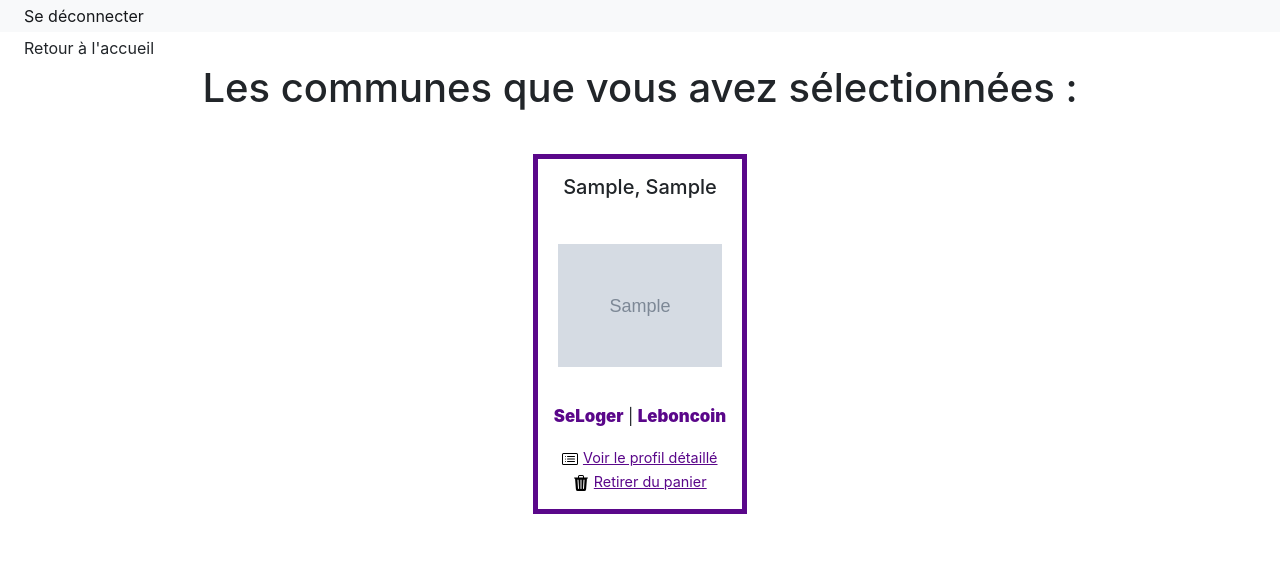
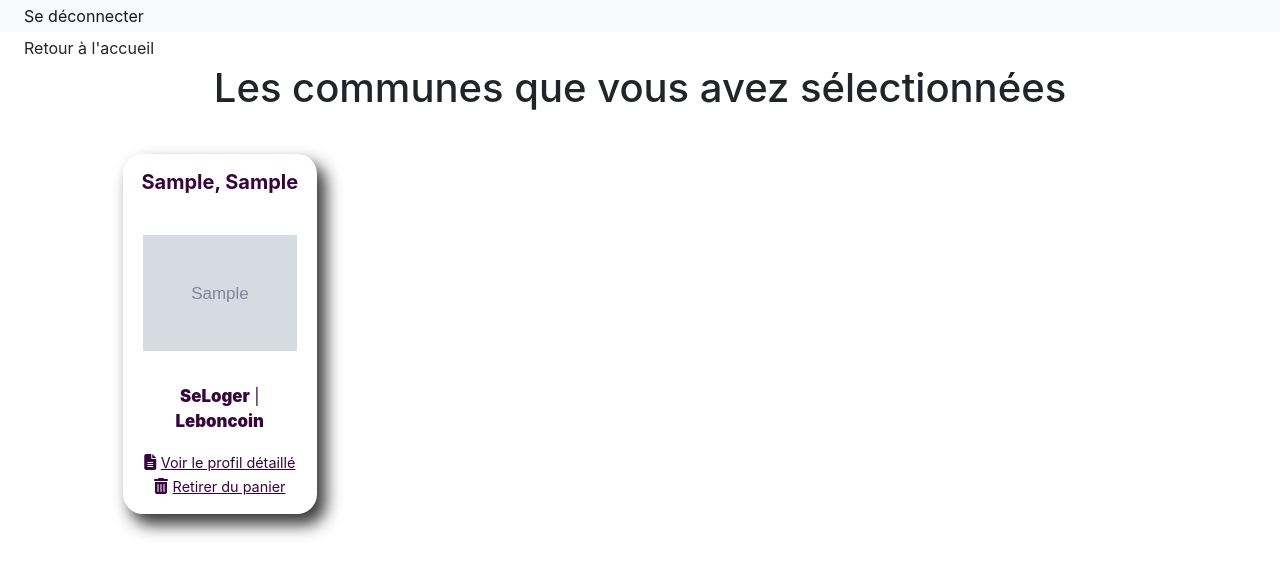
Before and after one commit to s-marcq/citynder, a Flask app: page /panier in a window 1280 px wide. Shown: the top 576 px of the page. Run offline with Flask 3, Linux system fonts and the light colour scheme; a user stored in the database is signed in; tables that the repository leaves empty hold one stand-in row (values such as "Sample post"); grey boxes marked "Sample" are stand-in pictures; some libraries are stand-ins or nearby versions.

Commit message:
modification du style du panier

```diff
--- a/application/app/statics/css/css_general.css
+++ b/application/app/statics/css/css_general.css
@@ -1,10 +1,38 @@
 /* Panier  */
+
 #grille_panier {
     text-align: center;
-    border: 5px solid rgb(90, 7, 138);
+    color: rgb(55, 4, 61);
     margin: 10px;
     height: 360px;
     width: 300px;
+    border-radius: 20px;
+    -webkit-box-shadow: 9px 12px 18px 1px #393838;
+    box-shadow: 8px 10px 16px 1px #3c3b3b;
+}
+
+
+/* #conteneur-row #grille_panier:nth-child(4n+1) {
+    background: #FFED00;
+} */
+/* #conteneur-row #grille_panier:nth-child(4n+1) {
+    background: linear-gradient(45deg, #e4dd78,50%, #ffe016);
+}
+#conteneur-row #grille_panier:nth-child(4n+2) {
+    background: linear-gradient(45deg, #a7e2ed,50%, #11e6e9) ;
+
+}
+#conteneur-row #grille_panier:nth-child(4n+3) {
+    background: linear-gradient(45deg, rgb(229, 229, 229),20%, rgb(255, 255, 255));
+}
+
+#conteneur-row #grille_panier:nth-child(4n+4) {
+    background: linear-gradient(45deg,#f75939,70%, #e03f1e);
+
+}  */
+
+#conteneur-row{
+    padding-left: 9%;
 }
 
 #conteneur_image{
@@ -18,14 +46,14 @@
 
 /* URL */
 
-.link-secondary{
-    color: rgb(90, 7, 138) ;
-    text-decoration : underline;
+.link-panier-2{
+    color: rgb(55, 4, 61);
+    text-decoration-line: underline;
     font-size: 90%
 }
 
-.link-primary{
-    color: rgb(90, 7, 138) ;
+.link-panier-1{
+    color: rgb(55, 4, 61) ;
     font-weight: bold;
     font-size: 105%
 }
--- a/application/app/templates/pages/panier.html
+++ b/application/app/templates/pages/panier.html
@@ -1,18 +1,17 @@
 {%extends "partials/conteneur.html" %}
 
 {% block content %}
+<div class="container-fluid">
+    <h1 class="text-center">Les communes que vous avez sélectionnées</h1><br>
 
-<div class="container-fluid">
-    <h1 class="text-center">Les communes que vous avez sélectionnées :</h1><br>
-
-        <div class="row vertical-center">
+        <div class="row" id="conteneur-row">
 
             {% if communes%}
                 {% for commune in communes%}
 
                     <div class="col-sm-5 col-md-3 col-lg-2 d-flex flex-column" id="grille_panier">
                         <div class="mt-3">
-                            <p class="h5">{{commune.LIBGEO}}, {{commune.DEPARTEMENT}}</p>
+                            <p class="h5 font-weight-bold">{{commune.LIBGEO}}, {{commune.DEPARTEMENT}}</p>
                         </div>
 
                         <div class="mt-auto mx-auto" id="conteneur_image">
@@ -21,15 +20,14 @@
 
                         <div class="mt-auto mx-auto">
                             <p>
-                                <a class="link-primary" href="{{commune.url_se_loger}}"><strong>SeLoger</strong></a>
+                                <a class="link-panier-1" href="{{commune.url_se_loger}}"><strong>SeLoger</strong></a>
                                 |
-                                <a class="link-primary" href="{{commune.url_leboncoin}}"><strong>Leboncoin</strong></a>
+                                <a class="link-panier-1" href="{{commune.url_leboncoin}}"><strong>Leboncoin</strong></a>
                                 <p>
-                                <img src="../../statics/icons/card-list.svg" alt="détail">
-                                <a class="link-secondary" href="">Voir le profil détaillé</a><br>
-                                <img src="../../statics/icons/trash3-fill.svg" alt="poubelle">
-
-                            <a href="{{ url_for('suppression_panier', code_insee=commune.INSEE_C) }}" class="link-secondary">Retirer du panier</a>
+                                <i class="fas fa-file-lines"></i>
+                                <a class="link-panier-2" href=""> Voir le profil détaillé</a><br>
+                                <i class="fas fa-trash-can"></i>
+                            <a href="{{ url_for('suppression_panier', code_insee=commune.INSEE_C) }}" class="link-panier-2">Retirer du panier</a>
                         </p>
                         </p>
                         </div>
```
Also changed, not shown: application/app/statics/icons/card-list.svg (deleted), application/app/statics/icons/cart3.svg (deleted).
